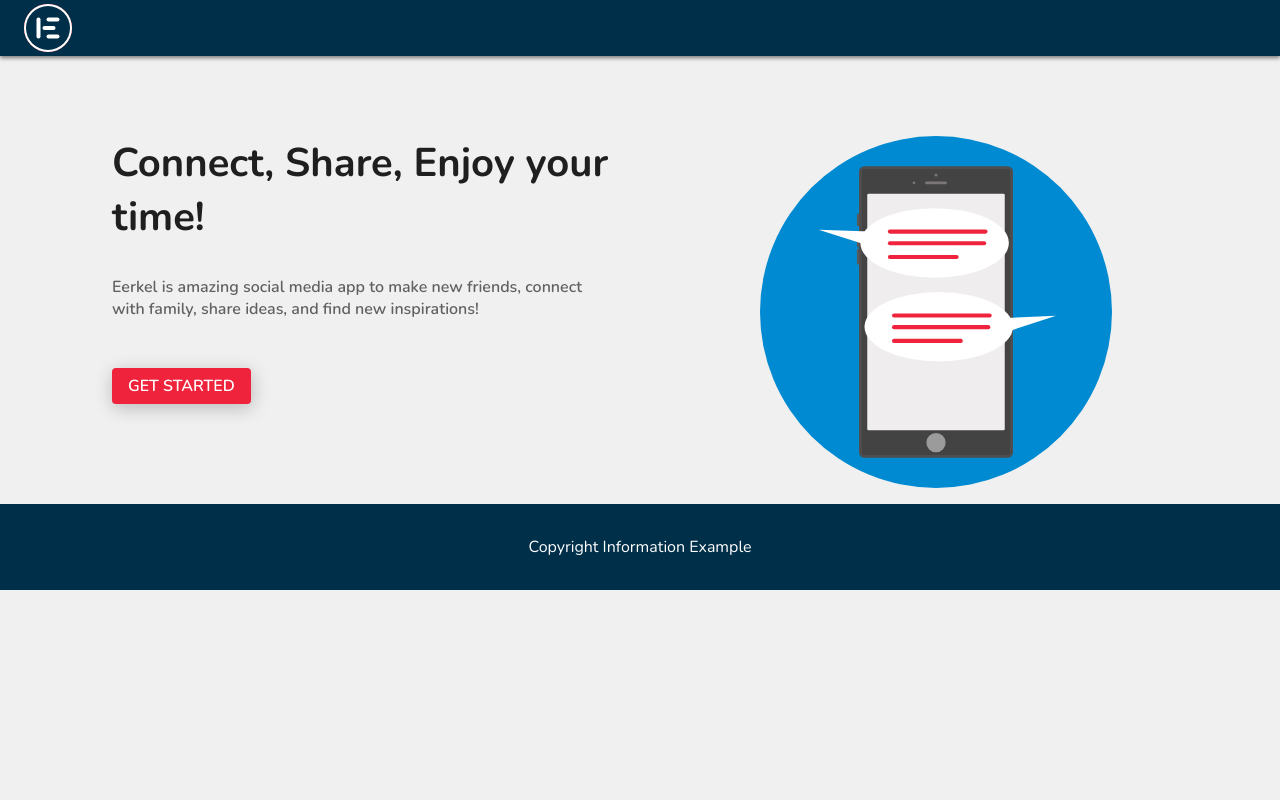
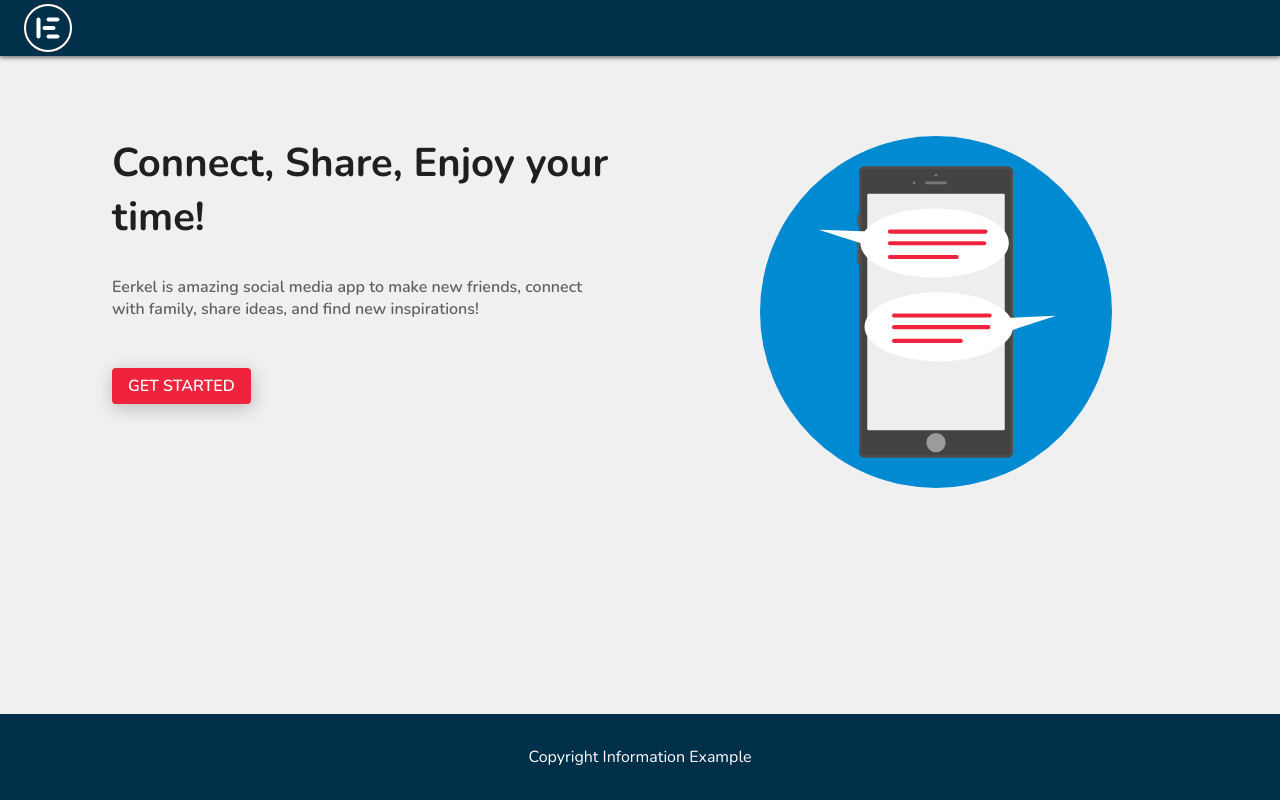
Before and after one commit to harounach/Eerkel, a React (Create React App) app in the folder client/: page / in a window 1280 px wide. Built offline with nearby package versions, Linux system fonts and the light colour scheme.

Commit message:
Adjust page height

```diff
--- a/client/src/sass/base/_base.scss
+++ b/client/src/sass/base/_base.scss
@@ -33,6 +33,7 @@
 
 html {
   width: 100%;
+  height: 100%;
   margin: 0;
   padding: 0;
   font-family: typography.$base-font;
@@ -41,6 +42,7 @@ html {
 
 body {
   width: 100%;
+  height: 100%;
   margin: 0;
   padding: 0;
   font-size: typography.$body-font-size;
@@ -120,3 +122,8 @@ body {
 
   display: none;
 }
+
+.page {
+  width: 100%;
+  height: 100%;
+}
```
